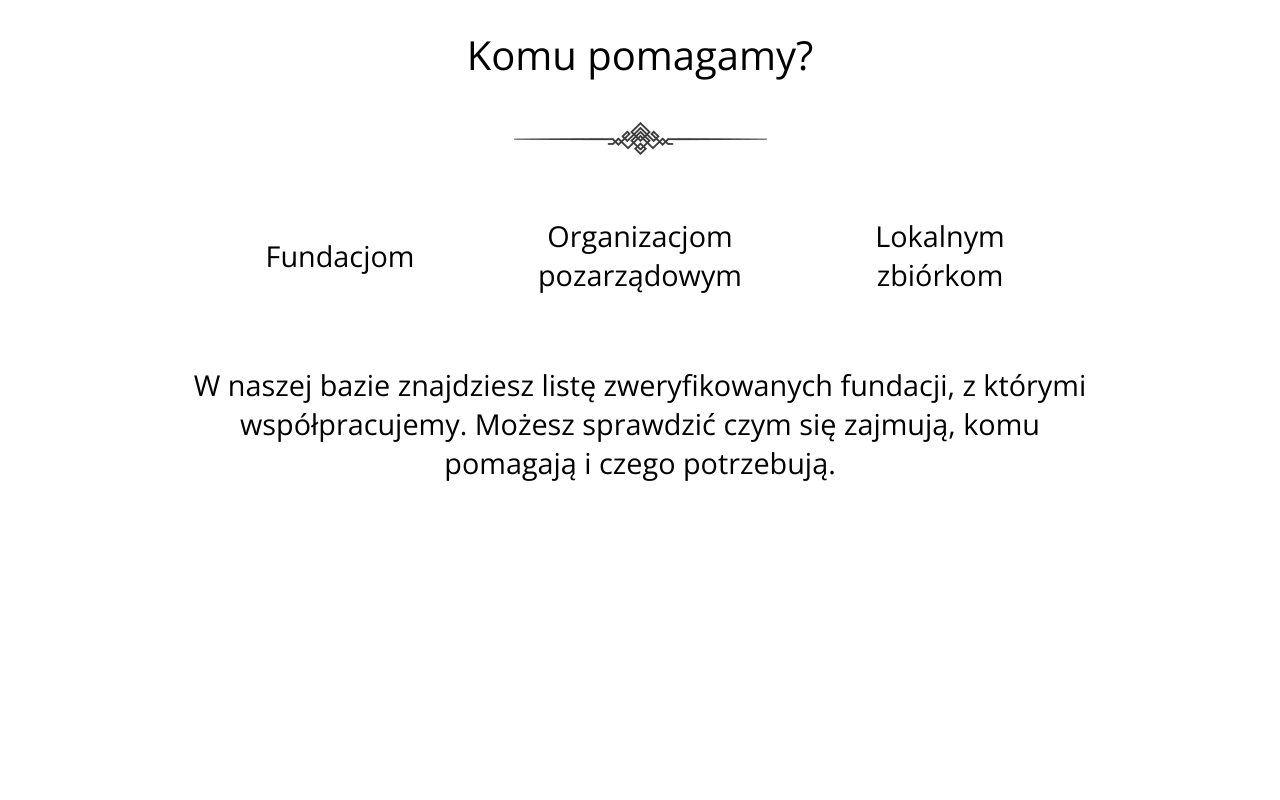
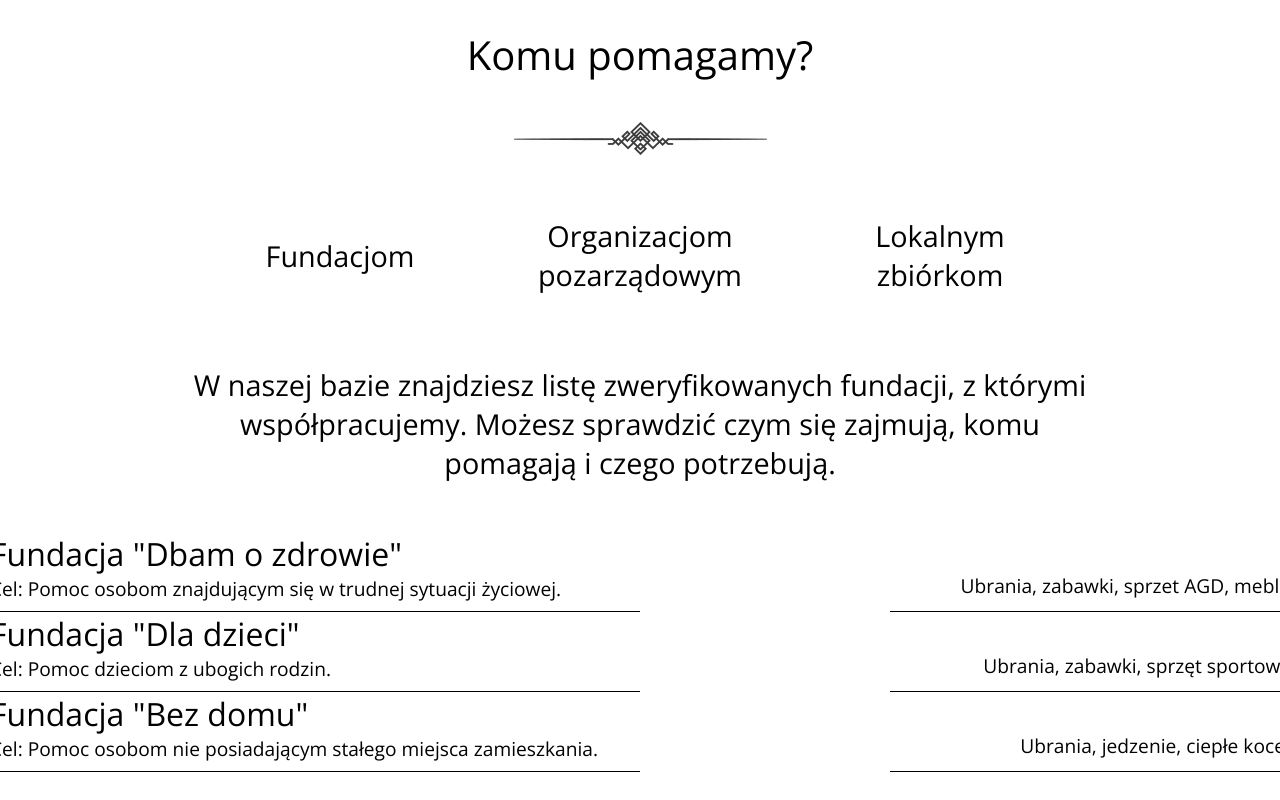
Before and after one commit to gruzin2046/OddajRzeczy, a React (Create React App) app: page / in a window 1280 px wide. Shown: the part 3423-4223 px from the top of the page. Before the commit the page ends 4005 px from the top, so only its background shows below. Built offline with nearby package versions, Linux system fonts and the light colour scheme.

Commit message:
helpDesc middle

```diff
--- a/src/components/HelpDesc.jsx
+++ b/src/components/HelpDesc.jsx
@@ -8,11 +8,40 @@ export default class FourSteps extends Component {
                 <p>Komu pomagamy?</p>
                 <div className="decoration_image"></div>
                 <div className="helpOrganizations">
-                    <div className="organization">Fundacjom</div>
-                    <div className="organization">Organizacjom pozarządowym</div>
-                    <div className="organization">Lokalnym zbiórkom</div>
+                    <div className="organization 1">Fundacjom</div>
+                    <div className="organization 2">Organizacjom pozarządowym</div>
+                    <div className="organization 3">Lokalnym zbiórkom</div>
                 </div>
                 <div className="descriptionText">W naszej bazie znajdziesz listę zweryfikowanych fundacji, z którymi współpracujemy. Możesz sprawdzić czym się zajmują, komu pomagają i czego potrzebują.</div>
+                <div className="organizationList">
+                    <div className="orgListItem 1">
+                        <div className="orgListItemLeft">
+                            <p className="orgName">Fundacja "Dbam o zdrowie"</p>
+                            <p className="orgDesc">Cel: Pomoc osobom znajdującym się w trudnej sytuacji życiowej.</p>
+                        </div>
+                        <div className="orgListItemRight">
+                            <p className="orgDesc">Ubrania, zabawki, sprzet AGD, meble</p>
+                        </div>
+                    </div>
+                    <div className="orgListItem 2">
+                        <div className="orgListItemLeft">
+                            <p className="orgName">Fundacja "Dla dzieci"</p>
+                            <p className="orgDesc">Cel: Pomoc dzieciom z ubogich rodzin.</p>
+                        </div>
+                        <div className="orgListItemRight">
+                            <p className="orgDesc">Ubrania, zabawki, sprzęt sportowy</p>
+                        </div>
+                    </div>
+                    <div className="orgListItem 2">
+                        <div className="orgListItemLeft">
+                            <p className="orgName">Fundacja "Bez domu"</p>
+                            <p className="orgDesc">Cel: Pomoc osobom nie posiadającym stałego miejsca zamieszkania.</p>
+                        </div>
+                        <div className="orgListItemRight">
+                            <p className="orgDesc">Ubrania, jedzenie, ciepłe koce.</p>
+                        </div>
+                    </div>
+                </div>
             </section>
         </div>
         );
--- a/src/css_files/HelpDesc.scss
+++ b/src/css_files/HelpDesc.scss
@@ -38,36 +38,34 @@
     margin: 50px;
 }
 
-// .step {
-//     display: flex;
-//     flex-direction: column;
-//     padding: 60px;
-//     align-items: center;
-// }
+.organizationList {
+    width: 1300px;
+}
 
-// .big {
-//     font-size: 3rem;
-//     margin: 10px;
-// }
+.orgListItem {
+    display: flex;
+    justify-content: space-between;
+}
 
-// .step_desc {
-//     margin-top: 10px;
-//     padding-top: 10px;
-//     width: 200px;
-//     border-top: 1px solid black;
-//     font-size: 1.3rem;
-//     text-align: center;
-// }
+.orgListItemLeft {
+    border-bottom: 1px solid black;
+    height: 80px;
+    width: 650px;
+}
 
-// .btn {
-//     font-size: 2.5rem;
-//     width: 350px;
-//     padding: 30px;
-//     margin: 50px;
-//     border: 1px solid black;
-//     text-align: center;
-// }
+.orgListItemRight {
+    border-bottom: 1px solid black;
+    height: 40px;
+    width: 400px;
+    margin-top: 40px;
+    display: flex;
+    justify-content: flex-end;
+}
 
-// .btn:hover {
-//     background-color: rgba(0, 0, 0, 0.1)
-// }
+.orgName {
+    font-size: 2rem;
+}
+
+.orgDesc {
+    font-size: 1.2rem;
+}
```
